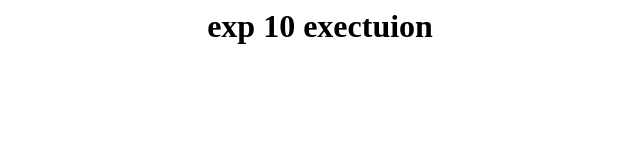
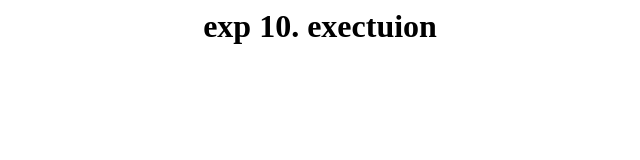
Before and after one commit to sveridevops/b2exp10, a plain HTML site: page index.html in a window 1280 px wide. Shown: the full height of the page, 320-960 px from the left. Drawn offline with Linux system fonts and the light colour scheme.

Commit message:
second commit

```diff
--- a/index.html
+++ b/index.html
@@ -1,7 +1,7 @@
 <html>
 <body>
 
-<center><h1>exp 10 exectuion</h1></center>
+<center><h1>exp 10. exectuion</h1></center>
 
 
 </body>
```
